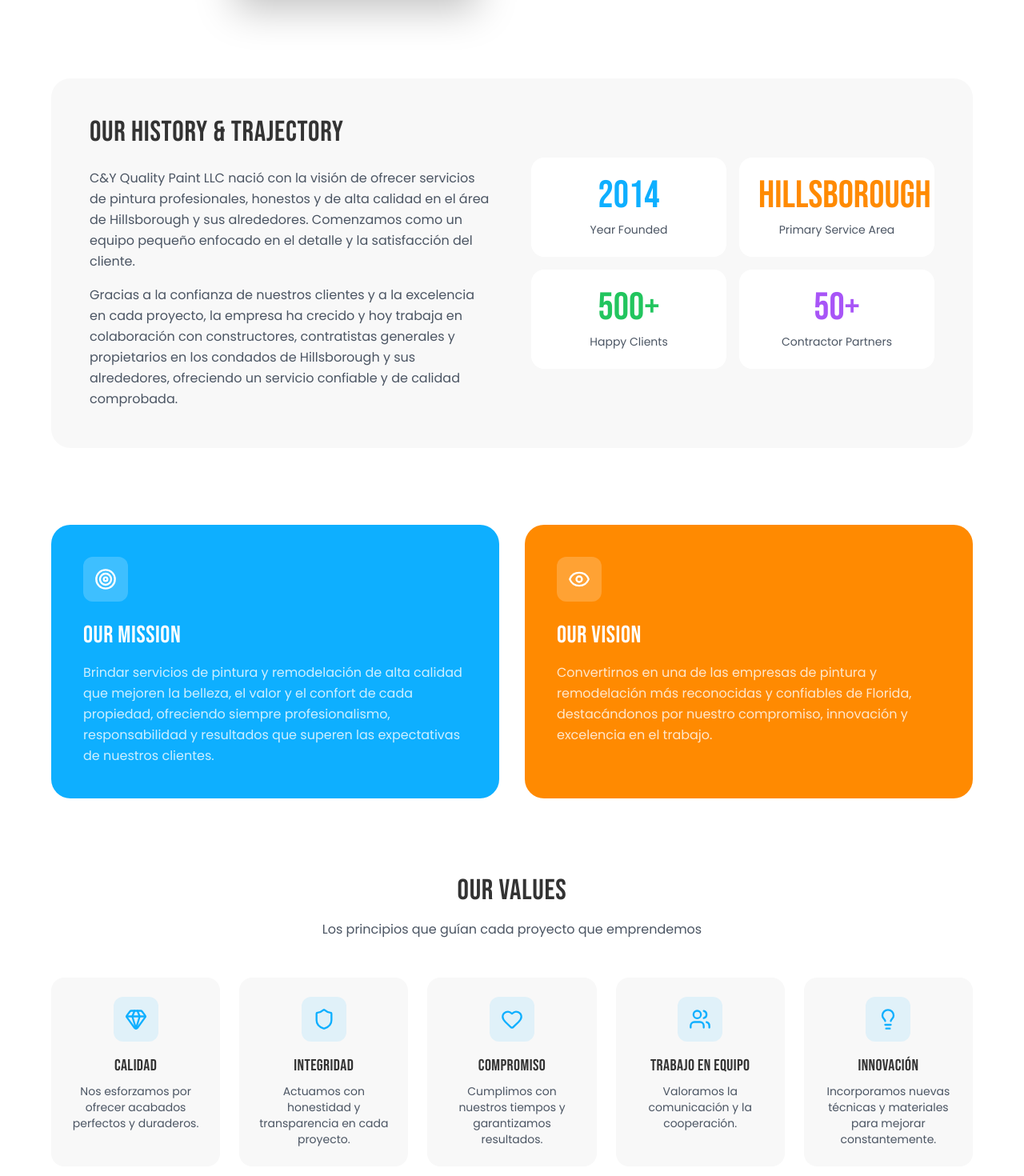
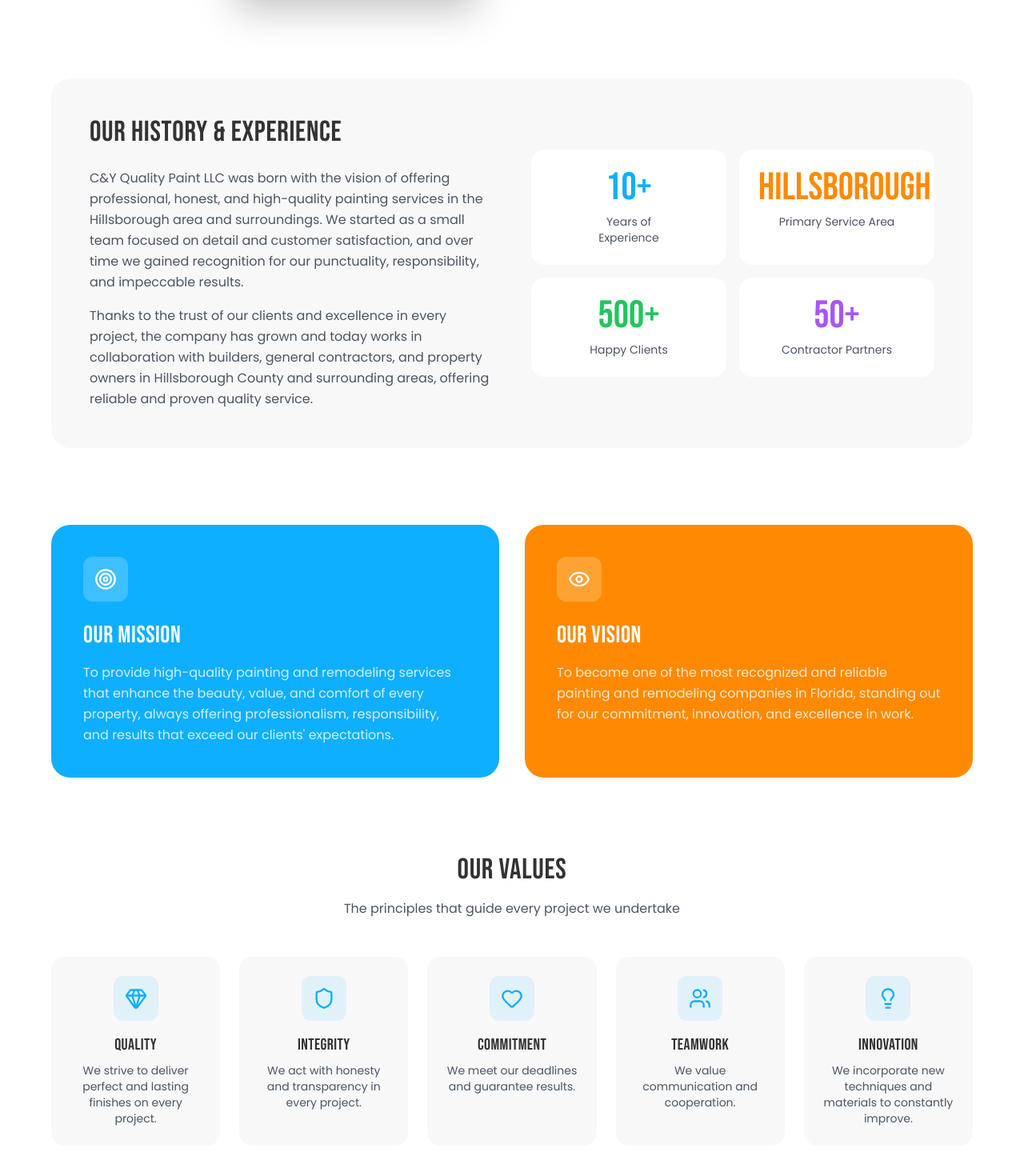
Before and after one commit to cristhian-maker/cyqualitypaint, a React (Vite) app: page / in a window 1280 px wide. Shown: the part 2772-4242 px from the top of the page at 80% size. Built offline with nearby package versions, Linux system fonts and the light colour scheme.

Commit message:
About.tsx

```diff
--- a/src/sections/About.tsx
+++ b/src/sections/About.tsx
@@ -13,11 +13,11 @@
 ];
 
 const values = [
-  { icon: Gem, title: 'Calidad', description: 'Nos esforzamos por ofrecer acabados perfectos y duraderos.' },
-  { icon: Shield, title: 'Integridad', description: 'Actuamos con honestidad y transparencia en cada proyecto.' },
-  { icon: Heart, title: 'Compromiso', description: 'Cumplimos con nuestros tiempos y garantizamos resultados.' },
-  { icon: Users, title: 'Trabajo en Equipo', description: 'Valoramos la comunicación y la cooperación.' },
-  { icon: Lightbulb, title: 'Innovación', description: 'Incorporamos nuevas técnicas y materiales para mejorar constantemente.' },
+  { icon: Gem, title: 'Quality', description: 'We strive to deliver perfect and lasting finishes on every project.' },
+  { icon: Shield, title: 'Integrity', description: 'We act with honesty and transparency in every project.' },
+  { icon: Heart, title: 'Commitment', description: 'We meet our deadlines and guarantee results.' },
+  { icon: Users, title: 'Teamwork', description: 'We value communication and cooperation.' },
+  { icon: Lightbulb, title: 'Innovation', description: 'We incorporate new techniques and materials to constantly improve.' },
 ];
 
 const About = () => {
@@ -134,10 +134,10 @@
                 />
               </div>
 
-              {/* Badge flotante */}
+              {/* Badge flotante - 10 YEARS EXPERIENCE */}
               <div className="absolute top-1/2 left-1/2 -translate-x-1/2 -translate-y-1/2 bg-brand-orange text-white rounded-2xl p-6 shadow-glow-orange z-30">
                 <div className="font-display text-5xl">10+</div>
-                <div className="text-sm">Years of<br />Excellence</div>
+                <div className="text-sm">Years of<br />Experience</div>
               </div>
             </div>
 
@@ -152,17 +152,17 @@
               </h2>
 
               <p className="text-lg text-gray-600 leading-relaxed">
-                C&Y Quality Paint LLC es una empresa establecida en Florida, especializada
-                principalmente en servicios de pintura residencial y comercial. Nuestro
-                propósito es ofrecer acabados excepcionales, resultados duraderos y una
-                atención detallada que refleje calidad en cada proyecto.
+                C&Y Quality Paint LLC is a company established in Florida, specializing
+                primarily in residential and commercial painting services. Our purpose is
+                to offer exceptional finishes, lasting results, and detailed attention
+                that reflects quality in every project.
               </p>
 
               <p className="text-gray-600 leading-relaxed">
-                Además de la pintura, contamos con servicios complementarios de drywall y
-                remodelación, lo que nos permite ofrecer soluciones completas para proyectos
-                de renovación y mantenimiento. Desde un simple repinte hasta una transformación
-                total de interiores, aportamos color, precisión y compromiso en cada trabajo.
+                In addition to painting, we offer complementary drywall and remodeling
+                services, allowing us to provide complete solutions for renovation and
+                maintenance projects. From a simple repaint to a total interior transformation,
+                we bring color, precision, and commitment to every job.
               </p>
 
               {/* CTA */}
@@ -181,30 +181,32 @@
             </div>
           </div>
 
-          {/* History Section */}
+          {/* History Section - MODIFICADO: 10 años de experiencia */}
           <div className="bg-brand-gray rounded-3xl p-8 lg:p-12 mb-24">
             <div className="grid lg:grid-cols-2 gap-12 items-center">
               <div>
                 <h3 className="font-display text-4xl text-brand-text mb-6">
-                  Our History & Trajectory
+                  Our History & Experience
                 </h3>
                 <p className="text-gray-600 leading-relaxed mb-4">
-                  C&Y Quality Paint LLC nació con la visión de ofrecer servicios de pintura
-                  profesionales, honestos y de alta calidad en el área de Hillsborough y sus
-                  alrededores. Comenzamos como un equipo pequeño enfocado en el detalle y la
-                  satisfacción del cliente.
+                  C&Y Quality Paint LLC was born with the vision of offering professional,
+                  honest, and high-quality painting services in the Hillsborough area and
+                  surroundings. We started as a small team focused on detail and customer
+                  satisfaction, and over time we gained recognition for our punctuality,
+                  responsibility, and impeccable results.
                 </p>
                 <p className="text-gray-600 leading-relaxed">
-                  Gracias a la confianza de nuestros clientes y a la excelencia en cada proyecto,
-                  la empresa ha crecido y hoy trabaja en colaboración con constructores,
-                  contratistas generales y propietarios en los condados de Hillsborough y sus
-                  alrededores, ofreciendo un servicio confiable y de calidad comprobada.
+                  Thanks to the trust of our clients and excellence in every project, the
+                  company has grown and today works in collaboration with builders, general
+                  contractors, and property owners in Hillsborough County and surrounding
+                  areas, offering reliable and proven quality service.
                 </p>
               </div>
               <div className="grid grid-cols-2 gap-4">
+                {/* CAMBIO: 10+ Years Experience en lugar de Year Founded */}
                 <div className="bg-white rounded-2xl p-6 text-center">
-                  <div className="font-display text-5xl text-brand-blue mb-2">2014</div>
-                  <div className="text-gray-600 text-sm">Year Founded</div>
+                  <div className="font-display text-5xl text-brand-blue mb-2">10+</div>
+                  <div className="text-gray-600 text-sm">Years of<br/>Experience</div>
                 </div>
                 <div className="bg-white rounded-2xl p-6 text-center">
                   <div className="font-display text-5xl text-brand-orange mb-2">Hillsborough</div>
@@ -231,10 +233,9 @@
               </div>
               <h3 className="font-display text-3xl mb-4">Our Mission</h3>
               <p className="text-white/80 leading-relaxed">
-                Brindar servicios de pintura y remodelación de alta calidad que mejoren la
-                belleza, el valor y el confort de cada propiedad, ofreciendo siempre
-                profesionalismo, responsabilidad y resultados que superen las expectativas
-                de nuestros clientes.
+                To provide high-quality painting and remodeling services that enhance the
+                beauty, value, and comfort of every property, always offering professionalism,
+                responsibility, and results that exceed our clients' expectations.
               </p>
             </div>
 
@@ -245,9 +246,9 @@
               </div>
               <h3 className="font-display text-3xl mb-4">Our Vision</h3>
               <p className="text-white/80 leading-relaxed">
-                Convertirnos en una de las empresas de pintura y remodelación más reconocidas
-                y confiables de Florida, destacándonos por nuestro compromiso, innovación y
-                excelencia en el trabajo.
+                To become one of the most recognized and reliable painting and remodeling
+                companies in Florida, standing out for our commitment, innovation, and
+                excellence in work.
               </p>
             </div>
           </div>
@@ -257,7 +258,7 @@
             <div className="text-center mb-12">
               <h3 className="font-display text-4xl text-brand-text mb-4">Our Values</h3>
               <p className="text-gray-600 max-w-2xl mx-auto">
-                Los principios que guían cada proyecto que emprendemos
+                The principles that guide every project we undertake
               </p>
             </div>
             <div className="grid sm:grid-cols-2 lg:grid-cols-5 gap-6">
```
